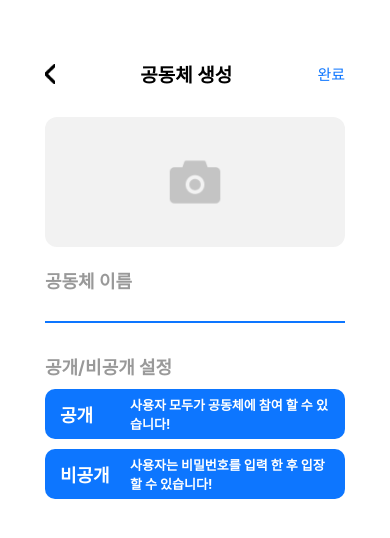
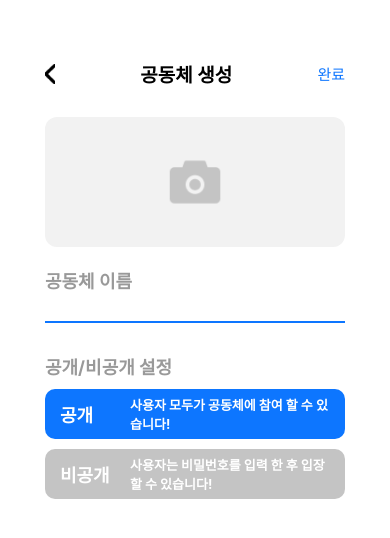
Before and after one commit to Bamdoliro/G-A, a React Native app: screen /GatiProducePage in a window 390 px wide. Shown: the top 538 px of the page. Built offline with nearby package versions, Linux system fonts and the light colour scheme.

Commit message:
ADD :: Focus Props 로 넣어서 Focus True 인거는 백그라운드 색깔 변경

```diff
--- a/components/common/OptionBtn/OptionBtn.js
+++ b/components/common/OptionBtn/OptionBtn.js
@@ -1,8 +1,8 @@
 import { View, StyleSheet, TouchableOpacity, Text } from "react-native";
 
-export default function OptionBtn({Title, SubTitle}) {
+export default function OptionBtn({Title, SubTitle, Focus}) {
     return (
-        <TouchableOpacity style={styles.OptionBtn}>
+        <TouchableOpacity style={[{backgroundColor: Focus ? "#0D76FF" : "#C4C4C4" }, styles.OptionBtn]}>
             <View style={styles.TitleTextFrame}>
                 <Text style={styles.OptionBtnTitleText}>
                     {Title}
@@ -26,7 +26,6 @@ const styles = StyleSheet.create({
         alignItems: "center",
         justifyContent: "center",
         height: 50,
-        backgroundColor: "#0D76FF",
         borderRadius: 10,
         paddingLeft: 5,
         paddingRight: 5,
--- a/pages/GatiProducePage.js
+++ b/pages/GatiProducePage.js
@@ -51,10 +51,12 @@ export default function GatiProducePage({navigation}) {
                     <OptionBtn
                         Title="공개"
                         SubTitle="사용자 모두가 공동체에 참여 할 수 있습니다!"
+                        Focus={true}
                     />
                     <OptionBtn
                         Title="비공개"
                         SubTitle="사용자는 비밀번호를 입력 한 후 입장 할 수 있습니다!"
+                        Focus={false}
                     />
                 </View>
             </View>
```
